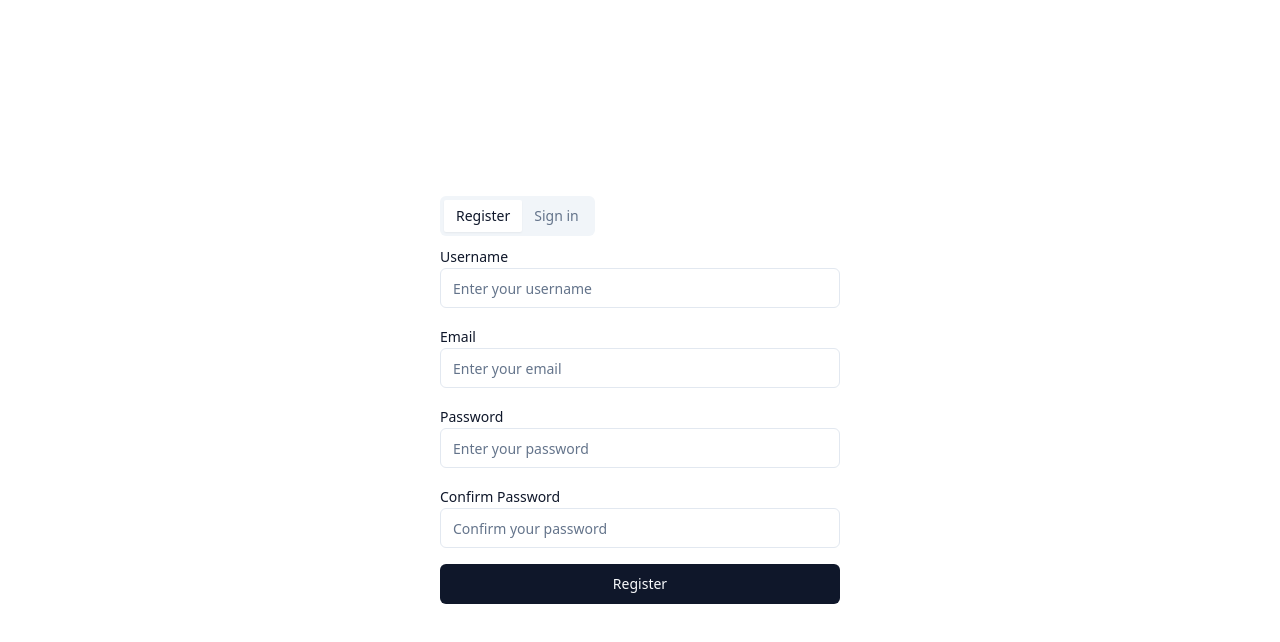
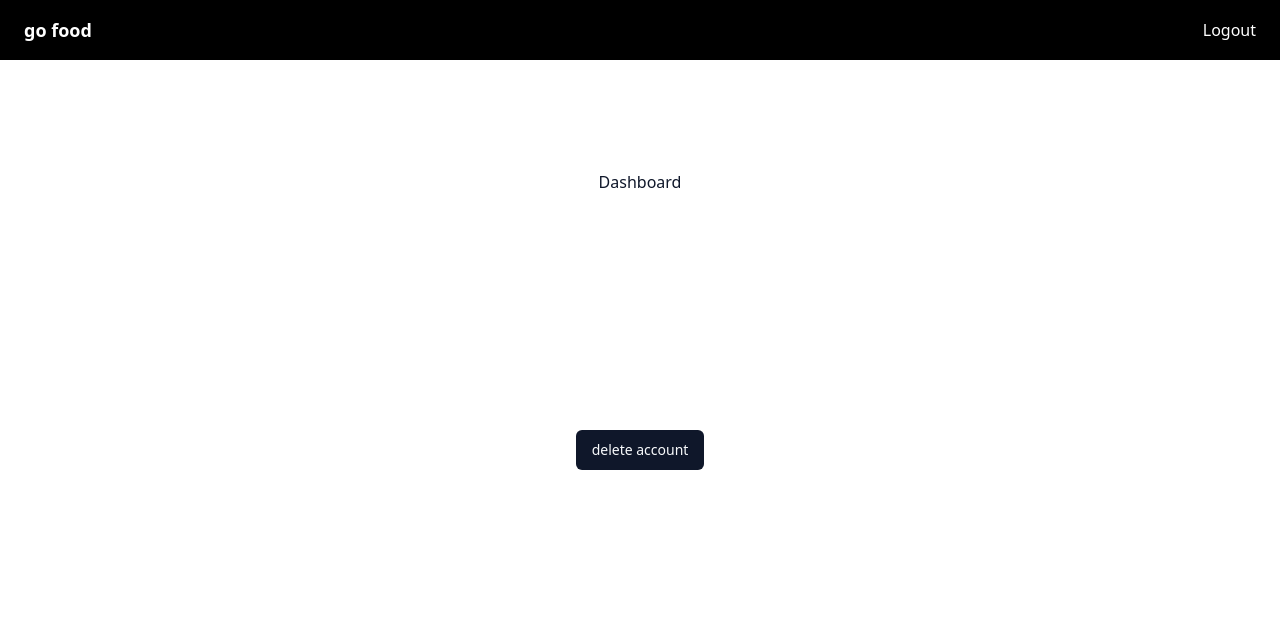
Before and after one commit to Watsuk/go-food, a React (Vite) app in the folder client/: page / in a window 1280 px wide. Shown: the top 642 px of the page. Built offline with nearby package versions, Linux system fonts and the light colour scheme.

Commit message:
add router navigation

```diff
--- a/client/package.json
+++ b/client/package.json
@@ -20,6 +20,7 @@
     "react": "^18.2.0",
     "react-dom": "^18.2.0",
     "react-hook-form": "^7.49.3",
+    "react-router-dom": "^6.22.0",
     "tailwind-merge": "^2.2.0",
     "tailwindcss-animate": "^1.0.7",
     "zod": "^3.22.4"
--- a/client/src/App.tsx
+++ b/client/src/App.tsx
@@ -1,9 +1,21 @@
-import AuthPage from "./pages/Auth";
+import { lazy } from "react";
+import { BrowserRouter as Router, Route, Routes } from "react-router-dom";
+import Navbar from "@/components/Navbar";
+
+const AuthPage = lazy(() => import("@/pages/Auth"));
+const DashboardPage = lazy(() => import("@/pages/Dashboard"));
 
 export default function App() {
   return (
-    <div className="h-screen w-screen flex items-center justify-center">
-      <AuthPage />
-    </div>
+    <Router>
+      <div className="h-screen w-screen flex flex-col items-center justify-start ">
+        <Navbar />
+        <Routes>
+          <Route path="/" element={<DashboardPage />} />
+          <Route path="/auth/*" element={<AuthPage />} />
+          <Route path="/dashboard/*" element={<DashboardPage />} />
+        </Routes>
+      </div>
+    </Router>
   );
 }
--- /dev/null
+++ b/client/src/components/Navbar.tsx
@@ -0,0 +1,12 @@
+import React from "react";
+
+const Navbar = () => {
+  return (
+    <nav className="w-full bg-black py-4 px-6 flex justify-between items-center">
+      <div className="text-white font-bold text-lg">go food</div>
+      <button className="text-white">Logout</button>
+    </nav>
+  );
+};
+
+export default Navbar;
```
Also changed, not shown: 1 other file (tests, documents, lock files or other folders).
